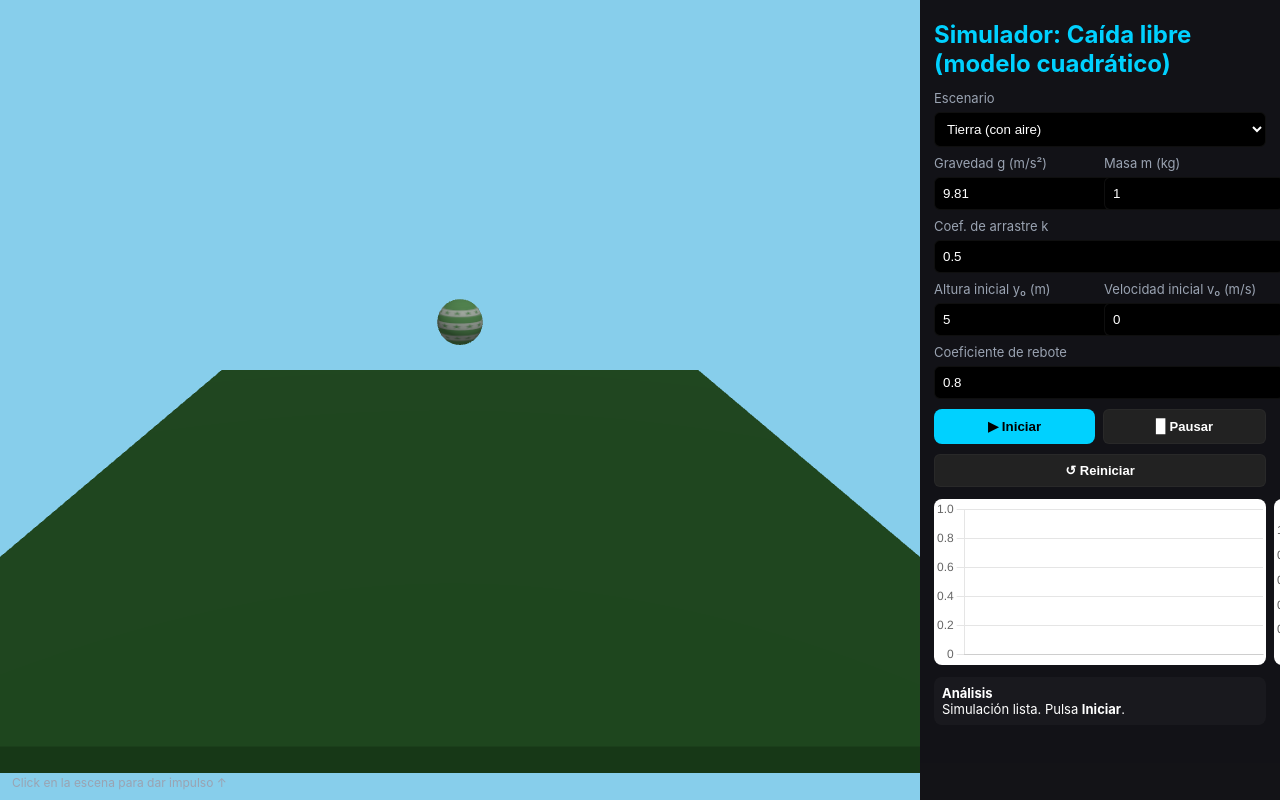
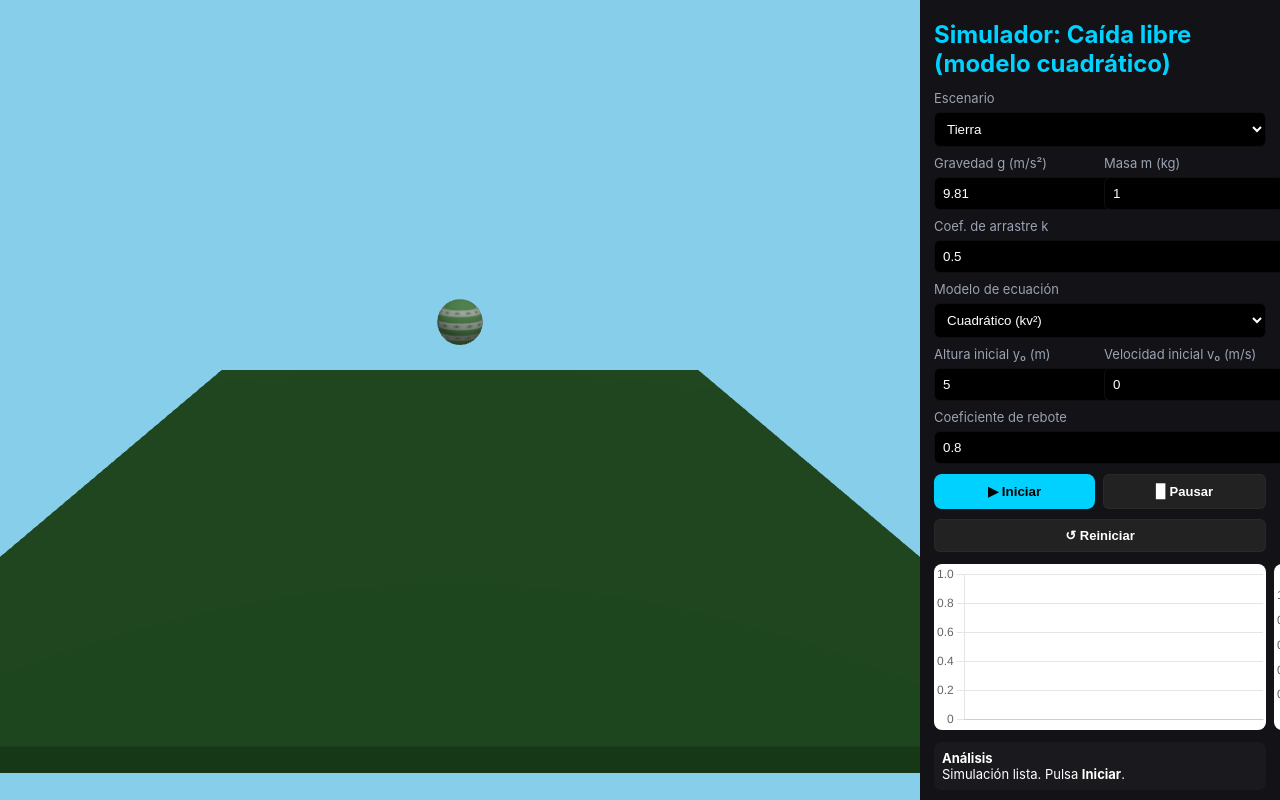
Before and after one commit to jperez-art/Simulador-caida, a plain HTML site: page index.html in a window 1280 px wide. Drawn offline with nearby package versions, Linux system fonts and the light colour scheme; animation ran at ten frames a second.

Commit message:
cambios index
Added a model selection dropdown for linear and quadratic equations.

```diff
--- a/index.html
+++ b/index.html
@@ -50,7 +50,6 @@
   <div id="app">
     <div id="canvas-area">
       <!-- Three.js renderer will be appended here -->
-      <footer>Click en la escena para dar impulso ↑</footer>
     </div>
 
     <div id="ui">
@@ -58,8 +57,8 @@
 
       <label>Escenario</label>
       <select id="scenario">
-        <option value="earth">Tierra (con aire)</option>
-        <option value="moon">Luna (sin aire)</option>
+        <option value="earth">Tierra</option>
+        <option value="moon">Luna</option>
         <option value="mars">Marte</option>
         <option value="gas">Planeta gaseoso</option>
         <option value="water">Líquido (agua)</option>
@@ -78,6 +77,11 @@
 
       <label>Coef. de arrastre k</label>
       <input id="input-k" type="number" step="0.01" value="0.5">
+      <label>Modelo de ecuación</label>
+      <select id="model">
+        <option value="linear">Lineal (kv)</option>
+        <option value="quadratic" selected>Cuadrático (kv²)</option>
+      </select>
 
       <div class="row">
         <div>
```
